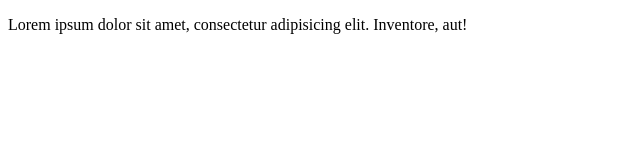
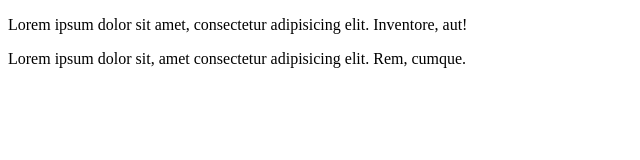
Before and after one commit to rjeetgupta/learn-git, a plain HTML site: page index.html in a window 1280 px wide. Shown: the whole page, without its empty margins (0-640 px from the left). Drawn offline with Linux system fonts and the light colour scheme.

Commit message:
add paragraph two

```diff
--- a/index.html
+++ b/index.html
@@ -8,5 +8,6 @@
 <body>
     <p>Lorem ipsum dolor sit amet, consectetur adipisicing elit. Inventore, aut!</p>
 
+    <p class="two">Lorem ipsum dolor sit, amet consectetur adipisicing elit. Rem, cumque.</p>
 </body>
 </html>
```
